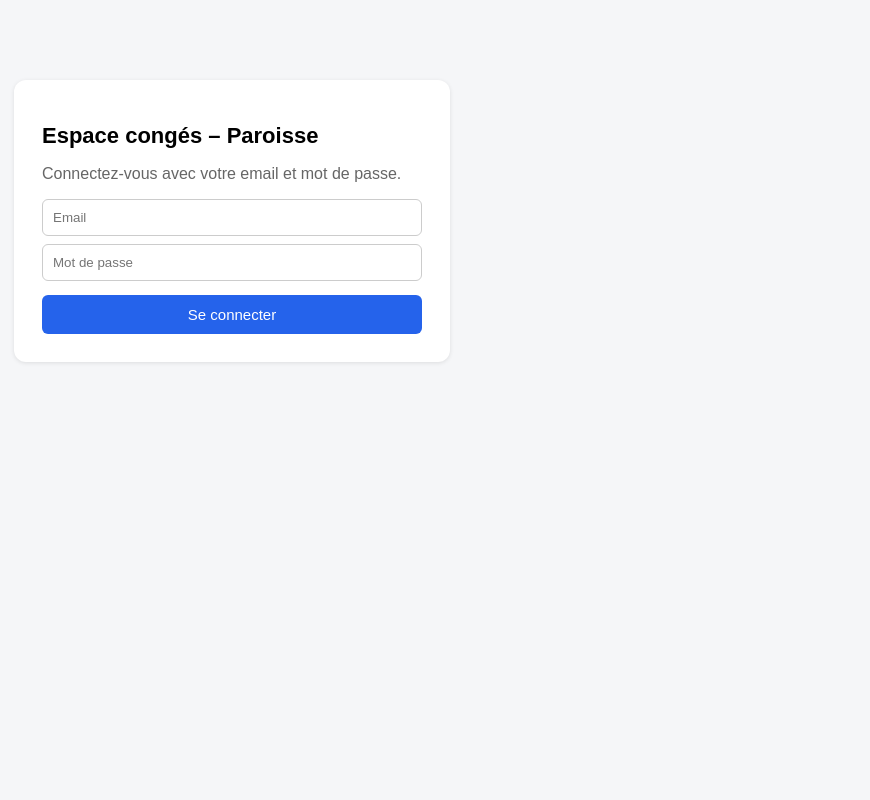
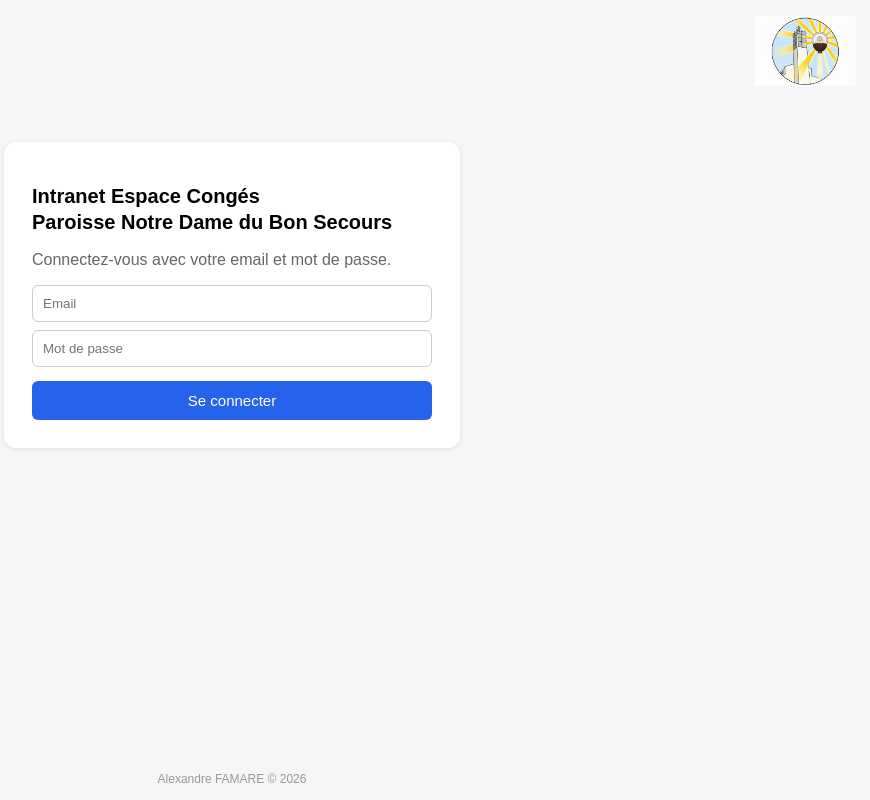
Before and after one commit to paroissendbs97441/conges-paroisse, a Next.js app: page /login in a window 1280 px wide. Shown: the whole page, without its empty margins (408-1278 px from the left). Built offline with nearby package versions, Linux system fonts and the light colour scheme.

Commit message:
Update page.tsx

```diff
--- a/app/login/page.tsx
+++ b/app/login/page.tsx
@@ -11,16 +11,22 @@ export default function LoginPage() {
 
   async function seConnecter() {
     setMsg("");
-    const { error } = await getSupabase().auth.signInWithPassword({
-      email, password: mdp,
-    });
+    const { error } = await getSupabase().auth.signInWithPassword({ email, password: mdp });
     if (error) setMsg("Identifiants incorrects.");
     else window.location.href = "/";
   }
 
   return (
+    <div style={{ minHeight: "100vh", display: "flex", flexDirection: "column" }}>
+      <div style={{ display: "flex", justifyContent: "flex-end", padding: 16 }}>
+        <img src="/logo.png" alt="Logo paroisse" style={{ height: 70 }} />
+      </div>
+
+      <div style={{ flex: 1 }}>
         <div style={card}>
-      <h1 style={{ fontSize: 22 }}>Espace congés – Paroisse</h1>
+          <h1 style={{ fontSize: 20, lineHeight: 1.3 }}>
+            Intranet Espace Congés<br />Paroisse Notre Dame du Bon Secours
+          </h1>
           <p style={{ color: "#666" }}>Connectez-vous avec votre email et mot de passe.</p>
           <input style={input} placeholder="Email" value={email}
             onChange={(e) => setEmail(e.target.value)} />
@@ -29,18 +35,14 @@ export default function LoginPage() {
           <button style={btn} onClick={seConnecter}>Se connecter</button>
           {msg && <p style={{ color: "#dc2626" }}>{msg}</p>}
         </div>
+      </div>
+
+      <footer style={pied}>Alexandre FAMARE © 2026</footer>
+    </div>
   );
 }
 
-const card: React.CSSProperties = {
-  maxWidth: 380, margin: "80px auto", background: "#fff", padding: 28,
-  borderRadius: 12, boxShadow: "0 1px 4px rgba(0,0,0,.1)",
-};
-const input: React.CSSProperties = {
-  display: "block", width: "100%", padding: 10, margin: "8px 0",
-  borderRadius: 6, border: "1px solid #ccc", boxSizing: "border-box",
-};
-const btn: React.CSSProperties = {
-  width: "100%", padding: 11, background: "#2563eb", color: "#fff",
-  border: "none", borderRadius: 6, cursor: "pointer", fontSize: 15, marginTop: 6,
-};
+const card: React.CSSProperties = { maxWidth: 400, margin: "40px auto", background: "#fff", padding: 28, borderRadius: 12, boxShadow: "0 1px 4px rgba(0,0,0,.1)" };
+const input: React.CSSProperties = { display: "block", width: "100%", padding: 10, margin: "8px 0", borderRadius: 6, border: "1px solid #ccc", boxSizing: "border-box" };
+const btn: React.CSSProperties = { width: "100%", padding: 11, background: "#2563eb", color: "#fff", border: "none", borderRadius: 6, cursor: "pointer", fontSize: 15, marginTop: 6 };
+const pied: React.CSSProperties = { textAlign: "center", padding: 14, fontSize: 12, color: "#999" };
```
Lines whose indentation alone changed are shown as unchanged.
